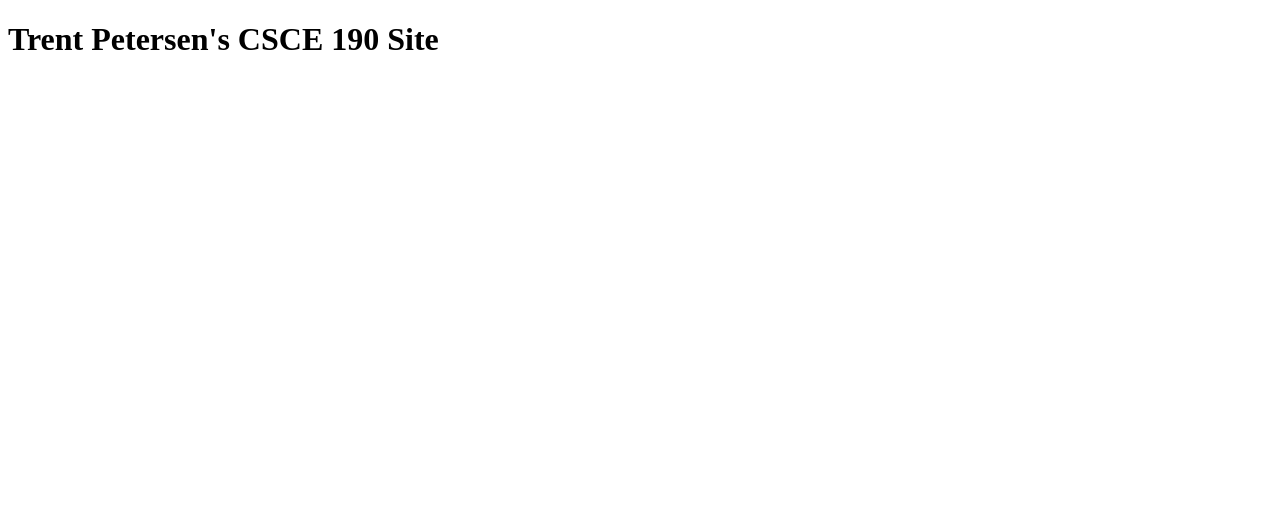
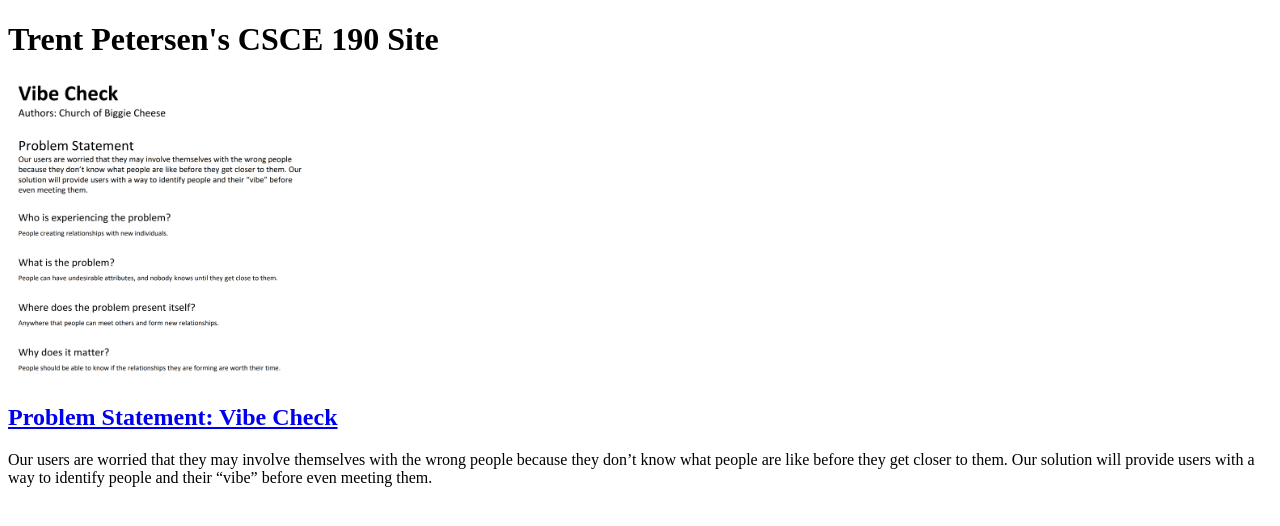
Before and after one commit to trentpetersen03/trentpetersen03.github.io, a plain HTML site: page index.html in a window 1280 px wide. Drawn offline with Linux system fonts and the light colour scheme.

Commit message:
Add files via upload

```diff
--- a/index.html
+++ b/index.html
@@ -5,5 +5,16 @@
     </head>
     <body>
 <h1>Trent Petersen's CSCE 190 Site</h1>
+        <section class="assignment">
+            <a href="Files/Problem Statement - CSCE 190.pdf"><img src="Images/problem statement snip.PNG" style="width:300px;height:300px;"></a>
+            <section class="ass-details">
+                <a href="Files/Problem Statement - CSCE 190.pdf"><h2>Problem Statement: Vibe Check</h2></a>
+               <p>Our users are worried that they may involve themselves with the wrong people
+                because they don’t know what people are like before they get closer to them. Our
+                solution will provide users with a way to identify people and their “vibe” before
+                even meeting them.
+                </p>
+            </section>
+        </section>
     </body>
 </html>
```
Also changed, not shown: Images/problem statement snip.PNG (added), 1 other file.
